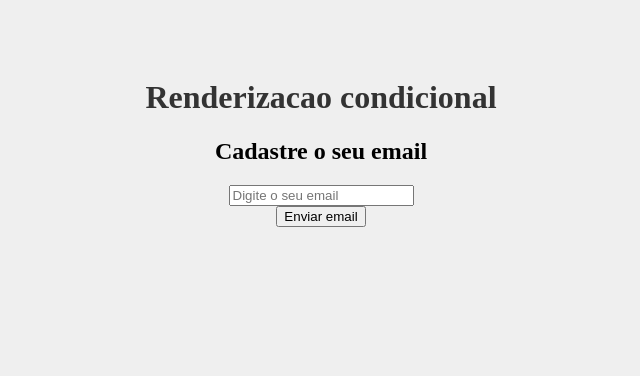
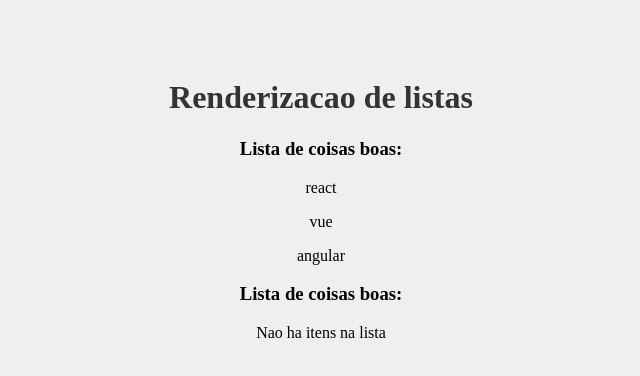
Before and after one commit to docktype2024-ui/meu-projeto, a React (Create React App) app: page / in a window 1280 px wide. Shown: the top 376 px of the page, without its empty margins (319-959 px from the left). Built offline with nearby package versions, Linux system fonts and the light colour scheme.

Commit message:
renderizacao listas

```diff
--- a/src/App.js
+++ b/src/App.js
@@ -1,12 +1,15 @@
 
 import './App.css';
-import Condicional from './components/Condicional';
+import OutraLista from './components/OutraLista';
+
+const meuItens = ['react' , 'vue' , 'angular']
 
 function App() {
   return (
     <div className="App">
-      <h1>Renderizacao condicional</h1>
-      <Condicional/>
+      <h1>Renderizacao de listas</h1>
+      <OutraLista itens={meuItens}/>
+      <OutraLista itens={[]}/>
     </div>
   );
 }
--- /dev/null
+++ b/src/components/OutraLista.js
@@ -0,0 +1,16 @@
+function OutraLista({itens}){
+    return(
+        <>
+            <h3>Lista de coisas boas:</h3>
+            {itens.length > 0 ? (
+                itens.map((item , index) => (
+                    <p key={index}>{item}</p>
+                ))) : (
+                    <p>Nao ha itens na lista</p>
+                )
+            }
+        </>
+    )
+}
+
+export default OutraLista
```
